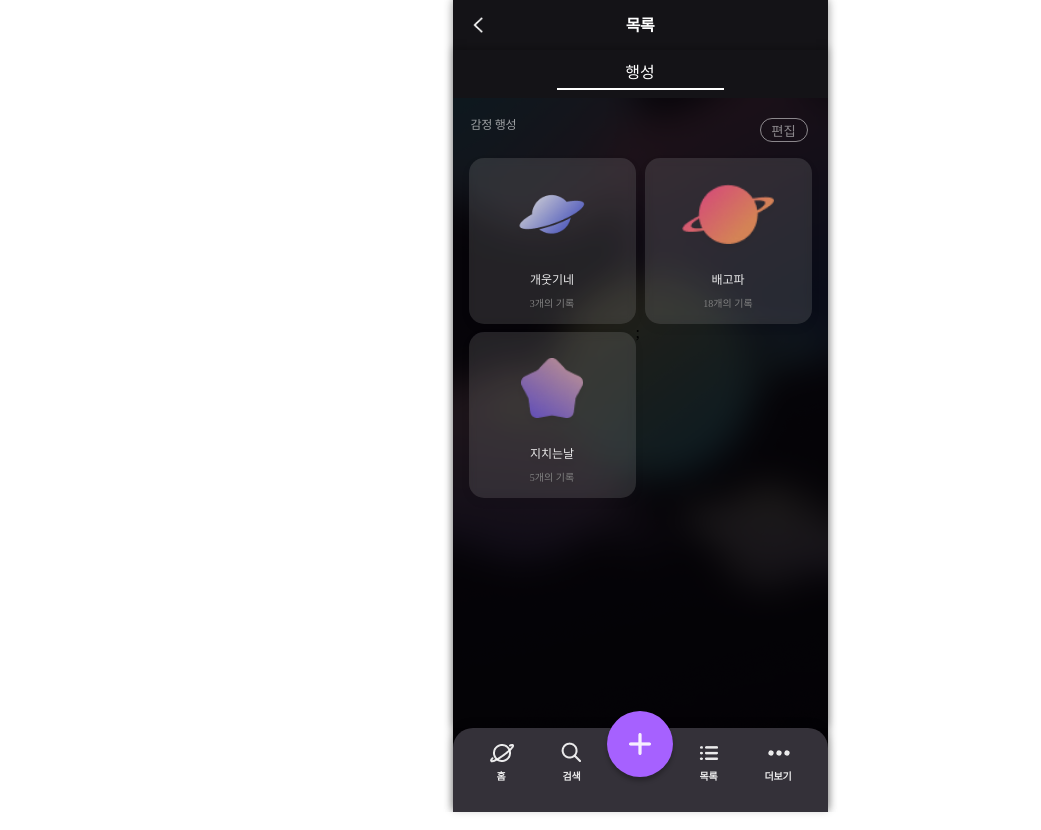
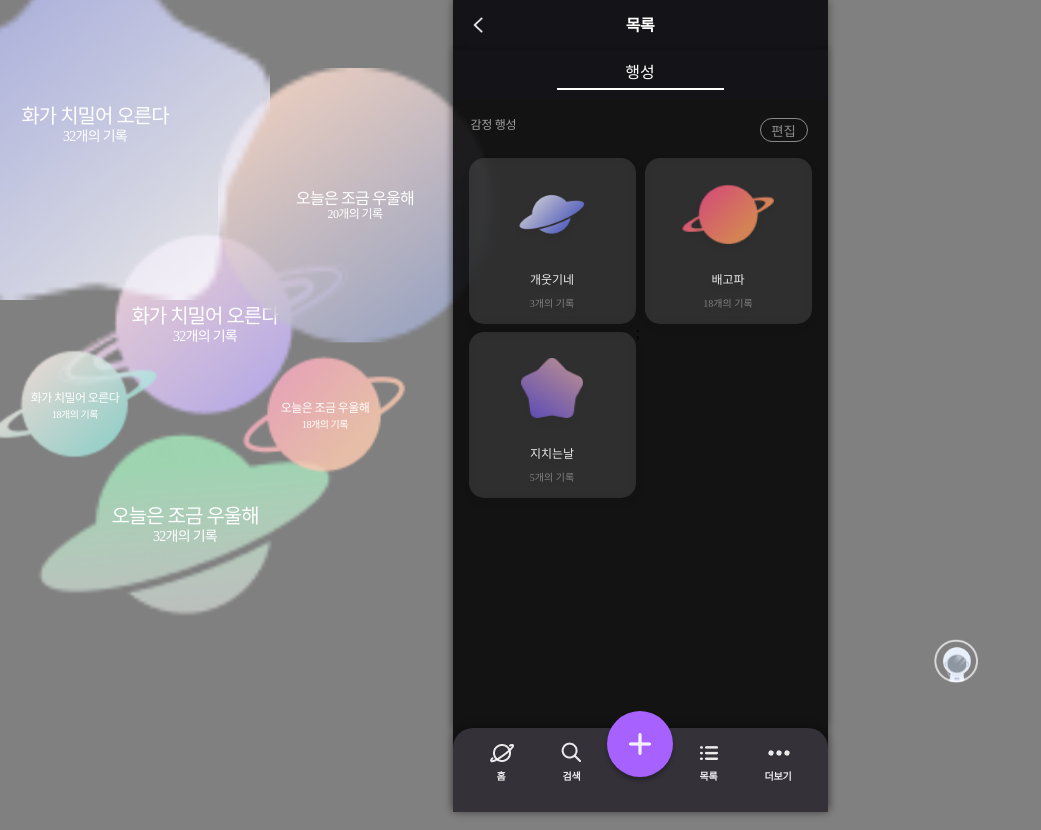
Before and after one commit to KMU-WINK/OMO, a React (Create React App) app in the folder front/: page /list in a window 1280 px wide. Shown: the whole page, without its empty margins (0-1041 px from the left). Built offline with nearby package versions, Linux system fonts and the light colour scheme; a web font is replaced by a local one.

Commit message:
add background list page

```diff
--- a/front/src/pages/List.js
+++ b/front/src/pages/List.js
@@ -18,6 +18,15 @@ import check from '../images/list/check.png';
 import deleted from '../images/list/delete.png';
 import checkpupple from '../images/list/checkpupple.png';
 import {useHistory} from "react-router-dom";
+
+import Default from "../components/main/default";
+import Planet from "../components/main/planet";
+import planet4 from "../images/common/planets/planet2_1.svg";
+import planet1 from "../images/common/planets/color2.svg";
+import planet5 from "../images/common/planets/planet3_0.svg";
+import planet3 from "../images/common/planets/planet1_5.svg";
+import planet6 from "../images/common/planets/planet4_3.svg";
+import planet2 from "../images/common/planets/planet0_4.svg";
 
 const List = (props) => {
     let test = [{title: "개웃기네", num: 3, image:star2}, {title: "배고파", num: 18, image:star4}, {title: "지치는날", num: 5, image:star3}];
@@ -51,6 +60,15 @@ const List = (props) => {
         setSelect(0);
         console.log(isClickedList);
     }
+
+    // const planets = [];
+    const planets = [{'imgSrc':planet4, 'name':"화가 치밀어 오른다", 'count':32},
+        {'imgSrc':planet1, 'name':"오늘은 조금 우울해", 'count':20},
+        {'imgSrc':planet5, 'name':"화가 치밀어 오른다", 'count':32},
+        {'imgSrc':planet3, 'name':"오늘은 조금 우울해", 'count':32},
+        {'imgSrc':planet6, 'name':"오늘은 조금 우울해", 'count':18},
+        {'imgSrc':planet2, 'name':"화가 치밀어 오른다", 'count':18}
+    ];
 
     return (
         <Background>
@@ -122,6 +140,15 @@ const List = (props) => {
                         </Deletediv>
                     </DeleteBar>
             }
+            <Wrap>
+                <WrapMain>
+                    {planets.length === 0 ?
+                        <Default/>     // 행성이 없을 때
+                        :
+                        <Planet planets={planets}/>  // 행성이 있을 때
+                    }
+                </WrapMain>
+            </Wrap>
         </Background>
     )
 }
@@ -142,10 +169,28 @@ const HeaderDiv = styled.div`
 const Background = styled.div`
   width: 375px;
   height: 812px;
-  background: url(${main}) no-repeat;
   font-family: Spoqa Han Sans Neo;
   box-shadow: 0px -2px 8px rgba(0, 0, 0, 0.25);
   border-radius: 0 0 0 0;
+  background: rgba(0, 0, 0, 0.85);
+`;
+
+const Wrap = styled.div`
+  width: 100%;
+  height: 100%;
+  position: absolute;
+  top: 0;
+  left: 0;
+  opacity: 0.5;
+  z-index: -5;
+  background: black;
+  overflow: hidden;
+  padding-top: 30px;
+`;
+const WrapMain = styled.div`
+  display: flex;
+  align-items: center;
+  backdrop-filter: blur(4px);
 `;
 
 const Middle = styled.div`
```
